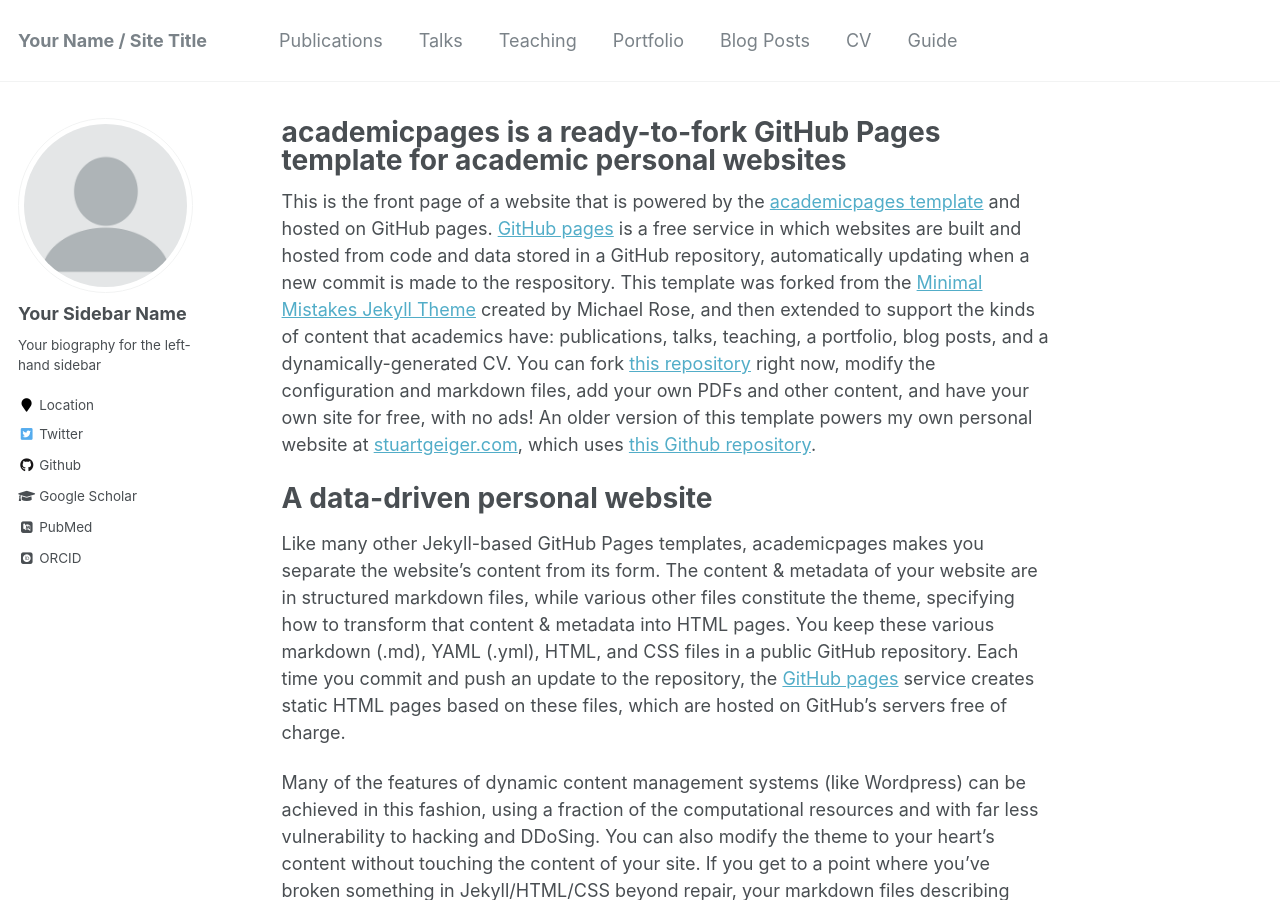
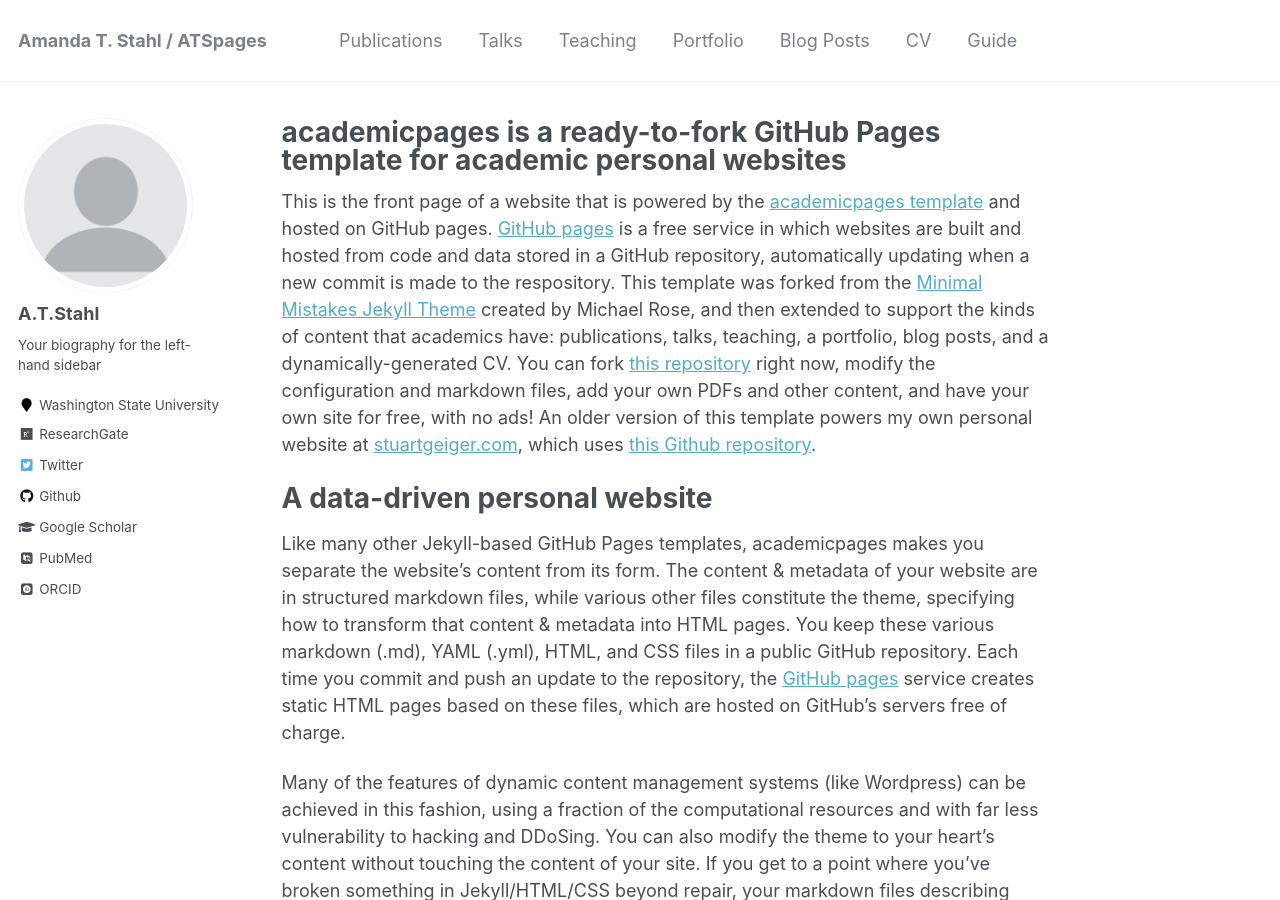
Before and after one commit to ATStahl/ATSpages, a Jekyll site: the page built from _pages/about.md, in a window 1280 px wide and 900 px high. Built offline with Jekyll 4.4.1, drawn with Linux system fonts in a browser that asks for light colours; some web fonts are replaced; some of the changed text lies outside the part shown.

Commit message:
Update _config.yml

```diff
--- a/_config.yml
+++ b/_config.yml
@@ -7,13 +7,13 @@
 
 # Site Settings
 locale                   : "en-US"
-title                    : "Your Name / Site Title"
+title                    : "Amanda T. Stahl / ATSpages"
 title_separator          : "-"
-name                     : &name "Your Name"
-description              : &description "personal description"
+name                     : &name "Amanda Stahl"
+description              : &description "university researcher and instructor"
 url                      : https://academicpages.github.io # the base hostname & protocol for your site e.g. "https://mmistakes.github.io"
 baseurl                  : "" # the subpath of your site, e.g. "/blog"
-repository               : "academicpages/academicpages.github.io"
+repository               : "https://github.com/ATStahl/ATSpages"
 teaser                   :  # filename of teaser fallback teaser image placed in /images/, .e.g. "500x300.png"
 breadcrumbs              : false # true, false (default)
 words_per_minute         : 160
@@ -80,15 +80,15 @@ analytics:
 
 # Site Author
 author:
-  name             : "Your Sidebar Name"
+  name             : "A.T.Stahl"
   avatar           : "profile.png"
   bio              : "Your biography for the left-hand sidebar"
-  location         : "Location"
+  location         : "Washington State University"
   employer         :
   pubmed           : "https://www.ncbi.nlm.nih.gov/pubmed/?term=john+snow"
   googlescholar    : "http://yourfullgooglescholarurl.com"
   email            :
-  researchgate     :  # example: "https://www.researchgate.net/profile/yourprofile"
+  researchgate     : "https://www.researchgate.net/profile/Amanda-Stahl-4"
   uri              :
   bitbucket        :
   codepen          :
@@ -103,13 +103,13 @@ author:
   impactstory      : #"https://profiles.impactstory.org/u/xxxx-xxxx-xxxx-xxxx"
   lastfm           :
   linkedin         :
-  orcid            : "http://orcid.org/yourorcidurl"
+  orcid            : "https://orcid.org/0000-0002-5813-1332"
   pinterest        :
   soundcloud       :
   stackoverflow    : # http://stackoverflow.com/users/123456/username
   steam            :
   tumblr           :
-  twitter          : "replacethistwitterhandle"
+  twitter          : "AmandaTStahl"
   vine             :
   weibo            :
   xing             :
```
